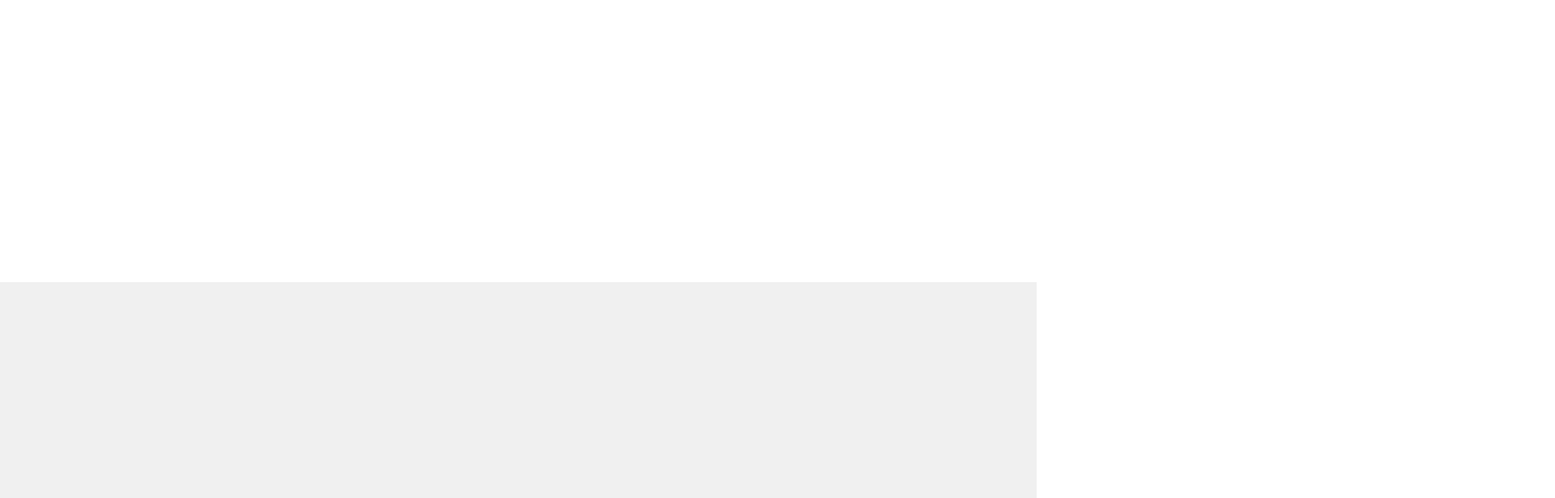
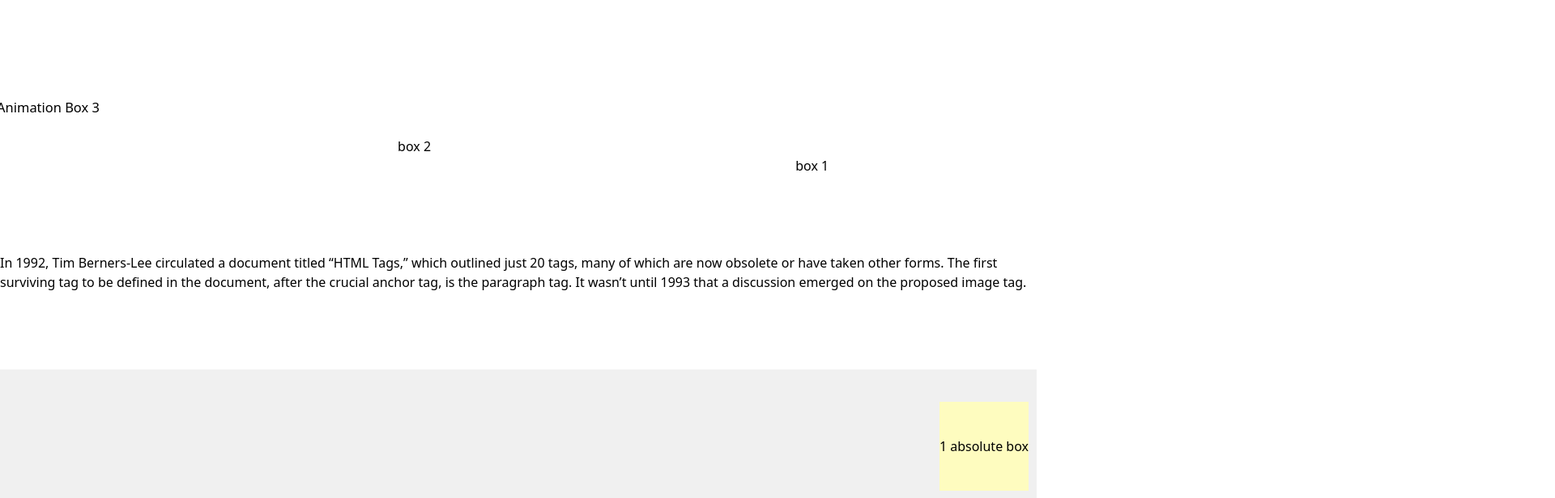
Before and after one commit to KB2311/GSAP-Animation, a Next.js app: page / in a window 1280 px wide. Shown: the part 2180-2796 px from the top of the page at 81% size, 1920 px wide, since content can reach past the window. Built offline with nearby package versions, Linux system fonts and the light colour scheme.

Commit message:
chages done in page file uncomment components

```diff
--- a/src/app/page.js
+++ b/src/app/page.js
@@ -9,8 +9,8 @@ export default function Home() {
   return (
     <>
       <SplitTextAnimation />
-      {/* <App /> */}
-      {/* <Animation1 /> */}
+      <App />
+      <Animation1 />
       <Animation2 />
       <VideoSection />
       <TextAnimation />
```
